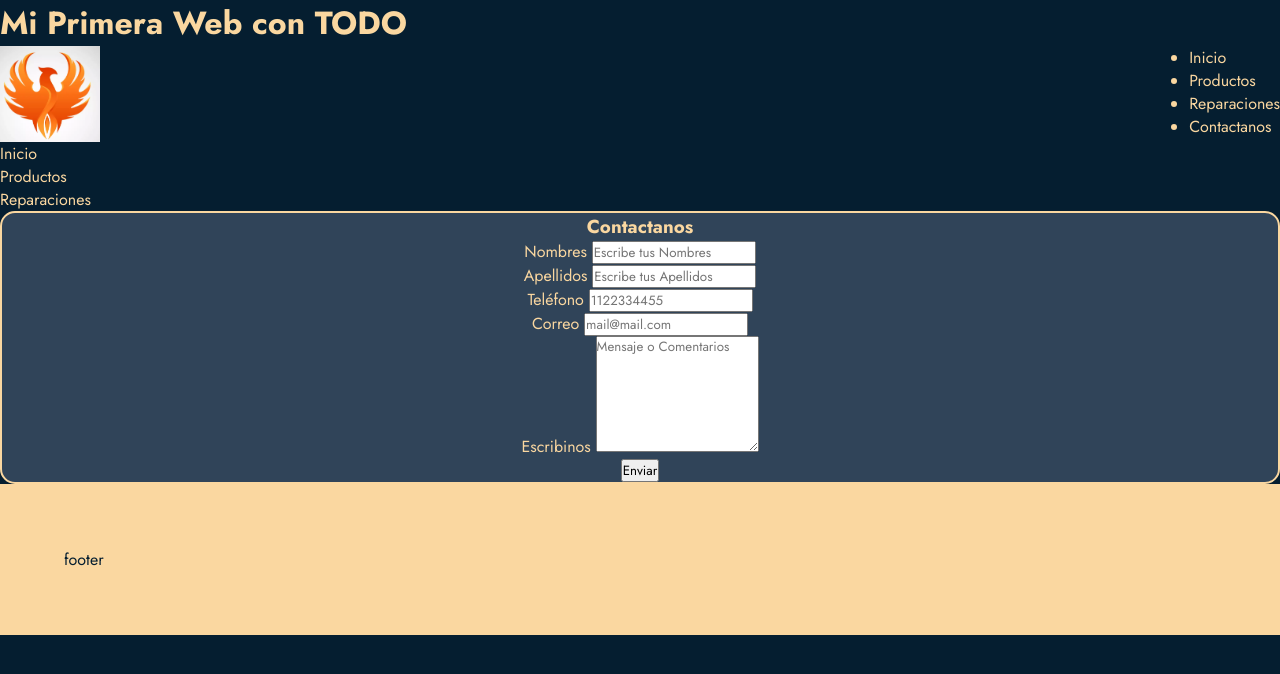
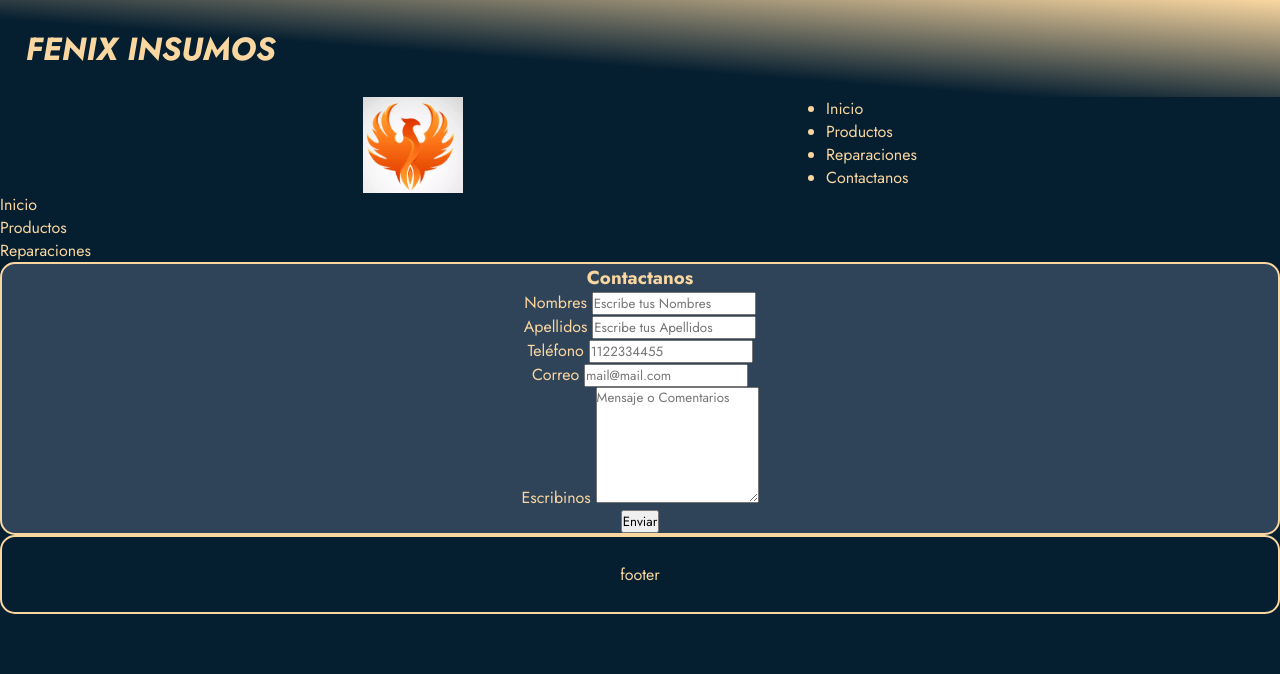
Before and after one commit to Irinath/webPage, a plain HTML site: page index.html in a window 1280 px wide. Drawn offline with Linux system fonts and the light colour scheme.

Commit message:
modificaciones de título y de estilos

```diff
--- a/index.html
+++ b/index.html
@@ -10,7 +10,7 @@
 
 <body>
     <header>
-        <h1 class="mi-clase">Mi Primera Web con <strong>TODO</strong></h1>
+        <h1 class="mi-clase"><em>FENIX INSUMOS</em></h1>
         <span>
 
         </span>
--- a/styles/style.css
+++ b/styles/style.css
@@ -43,6 +43,13 @@ body{
 
 }
 
+header{
+    padding: 2%;
+    align-content: center;
+    background-image: linear-gradient(to bottom left, var(--color-text) , var(--color-fondo) 60%);
+
+}
+
 a{
     color: var(--color-text);
     text-decoration: none;
@@ -66,11 +73,13 @@ a:hover{
 
 .contenedor-flex {
     display: flex;
-    justify-content: space-between;
+    justify-content:space-evenly ;
 }
 
 .footer{
-    background-color: var(--color-text);
-    color: var(--color-fondo);
-    padding: 5%;
+    border: 2px solid;
+    /*background-color: var(--color-principal);*/
+    border-radius: 15px;
+    padding: 2%;
+    text-align: center;
 }
```
